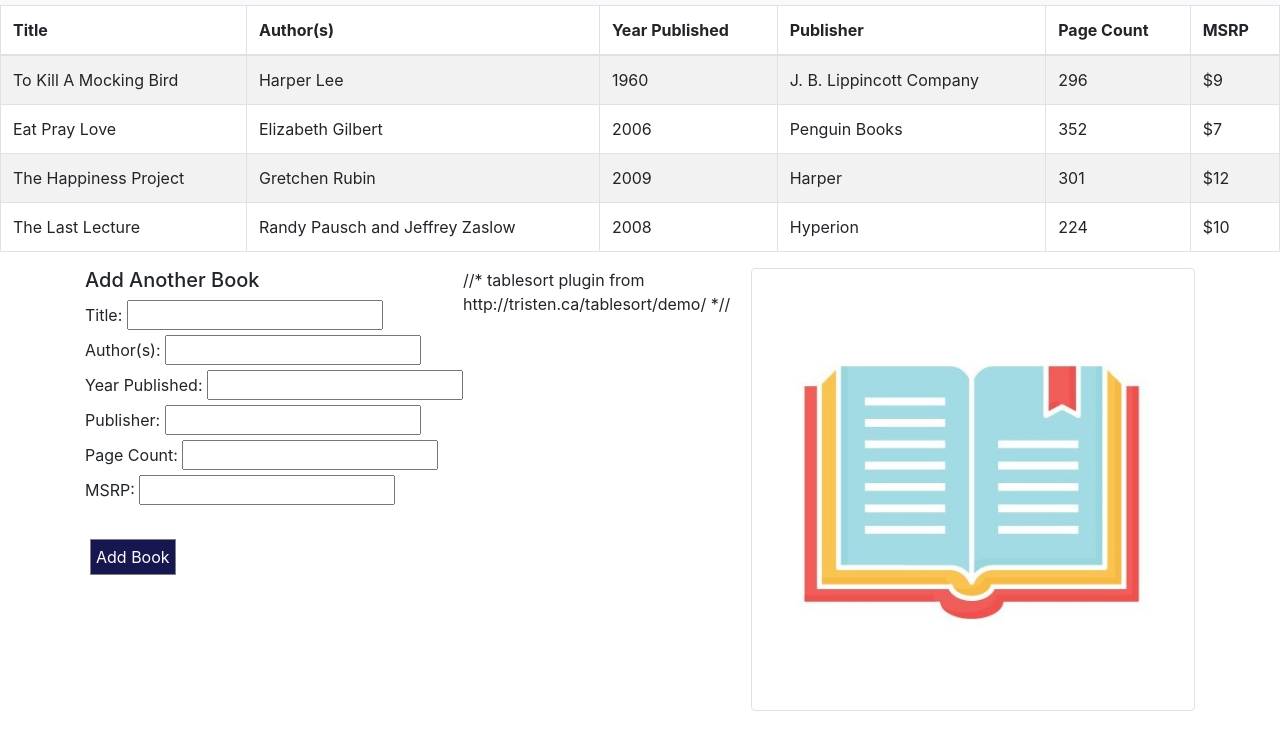
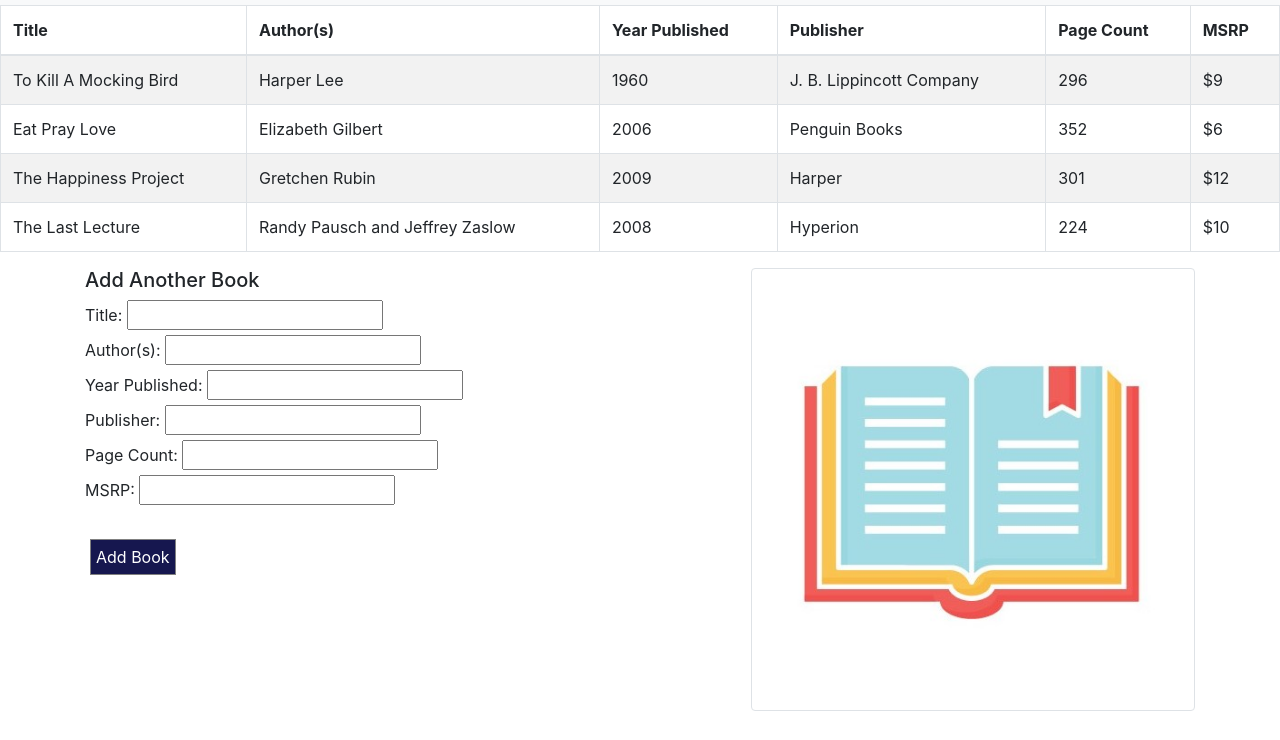
Before and after one commit to iu-msis/using-docker-rpmcgrat, a plain HTML site: page public/interests.html in a window 1280 px wide. Shown: the part 60-800 px from the top of the page. Drawn offline with nearby package versions, Linux system fonts and the light colour scheme.

Commit message:
Update interests.html

```diff
--- a/public/interests.html
+++ b/public/interests.html
@@ -56,7 +56,7 @@
                   <td>2006</td>
                   <td>Penguin Books</td>
                   <td type="number">352</td>
-                  <td type="currency">$7</td>
+                  <td type="currency">$6</td>
               </tr>
               <tr>
                   <td>The Happiness Project</td>
@@ -113,10 +113,10 @@
   </main>
   <script src="js/tablesort.min.js"></script>
 
-  //* tablesort plugin from http://tristen.ca/tablesort/demo/ *//
+  <!-- tablesort plugin from http://tristen.ca/tablesort/demo/ -->
   <script>
-    new Tablesort(document.getElementById('books_table'));
-  </script>
+  new Tablesort(document.getElementById('books_table'));
+</script>
 
 </body>
 </html>
```
